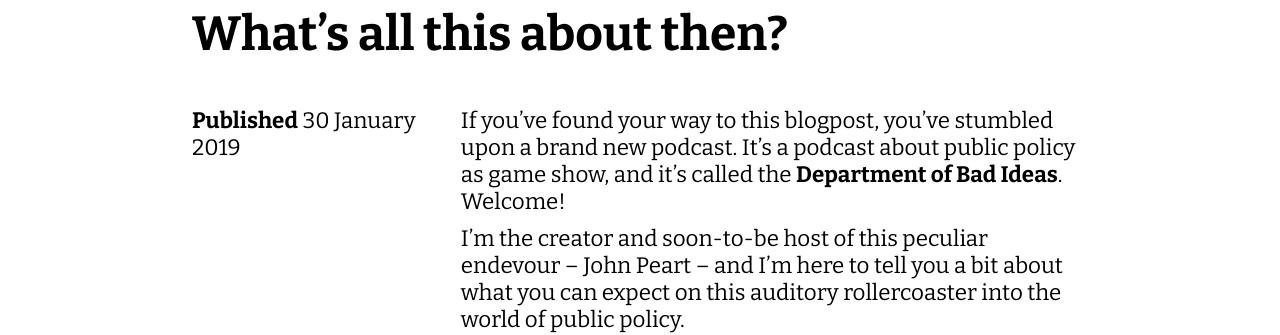
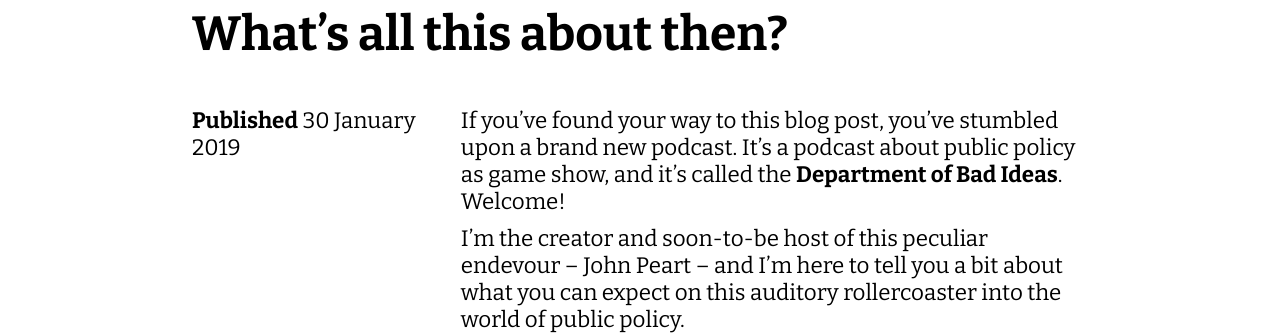
Before and after one commit to johnpeart/dept-of-bad-ideas, a Jekyll site: the page built from _posts/2019-01-30-introducing-department-of-bad-ideas.md, in a window 1280 px wide and 900 px high. Shown: the part 328-663 px from the top of the window. Built offline with Jekyll 4.4.1, drawn with Linux system fonts in a browser that asks for light colours.

Commit message:
Update post

```diff
--- a/_posts/2019-01-30-introducing-department-of-bad-ideas.md
+++ b/_posts/2019-01-30-introducing-department-of-bad-ideas.md
@@ -7,7 +7,7 @@
 excerpt: "The Department of Bad Ideas is a podcast about policy, disconnected from reality. Find out more about what's in store, and how you can be in an episode."
 ---
 
-If you've found your way to this blogpost, you've stumbled upon a brand new podcast. It's a podcast about public policy as game show, and it’s called the **Department of Bad Ideas**. Welcome!
+If you've found your way to this blog post, you've stumbled upon a brand new podcast. It's a podcast about public policy as game show, and it’s called the **Department of Bad Ideas**. Welcome!
 
 I'm the creator and soon-to-be host of this peculiar endevour -- [John Peart](https://johnpe.art) -- and I'm here to tell you a bit about what you can expect on this auditory rollercoaster into the world of public policy.
 
```
